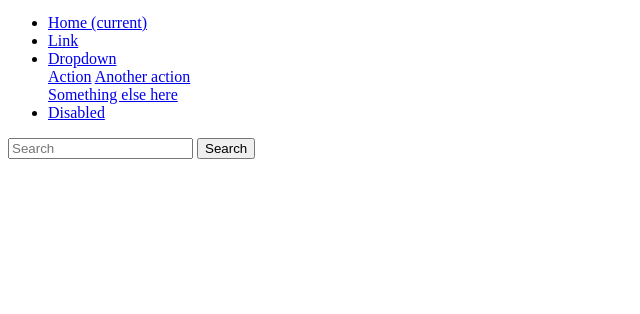
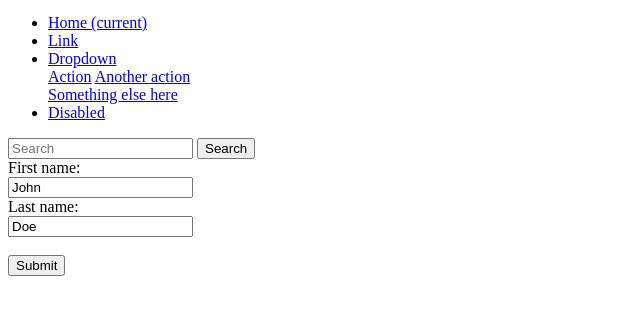
Before and after one commit to MikeBohl/firstproject, a website: page index.html in a window 1280 px wide. Shown: the part 28-342 px from the top of the page, without its empty margins (0-640 px from the left). Drawn offline with Linux system fonts and the light colour scheme.

Commit message:
added a form

```diff
--- a/index.html
+++ b/index.html
@@ -18,7 +18,8 @@
   <div class="nav">
     <nav class="navbar navbar-expand-lg navbar-light bg-light">
       <a class="navbar-brand" href="#">Navbar</a>
-      <button class="navbar-toggler" type="button" data-toggle="collapse" data-target="#navbarSupportedContent" aria-controls="navbarSupportedContent" aria-expanded="false" aria-label="Toggle navigation">
+      <button class="navbar-toggler" type="button" data-toggle="collapse" data-target="#navbarSupportedContent"
+        aria-controls="navbarSupportedContent" aria-expanded="false" aria-label="Toggle navigation">
         <span class="navbar-toggler-icon"></span>
       </button>
 
@@ -31,7 +32,8 @@
             <a class="nav-link" href="#">Link</a>
           </li>
           <li class="nav-item dropdown">
-            <a class="nav-link dropdown-toggle" href="#" id="navbarDropdown" role="button" data-toggle="dropdown" aria-haspopup="true" aria-expanded="false">
+            <a class="nav-link dropdown-toggle" href="#" id="navbarDropdown" role="button" data-toggle="dropdown"
+              aria-haspopup="true" aria-expanded="false">
               Dropdown
             </a>
             <div class="dropdown-menu" aria-labelledby="navbarDropdown">
@@ -54,6 +56,14 @@
 
   </div>
   <div class="main">
+    <form action="/action_page.php">
+      <label for="fname">First name:</label><br>
+      <input type="text" id="fname" name="fname" value="John"><br>
+      <label for="lname">Last name:</label><br>
+      <input type="text" id="lname" name="lname" value="Doe"><br><br>
+      <input type="submit" value="Submit">
+    </form>
+  </div>
 </body>
 
 </html>
```
